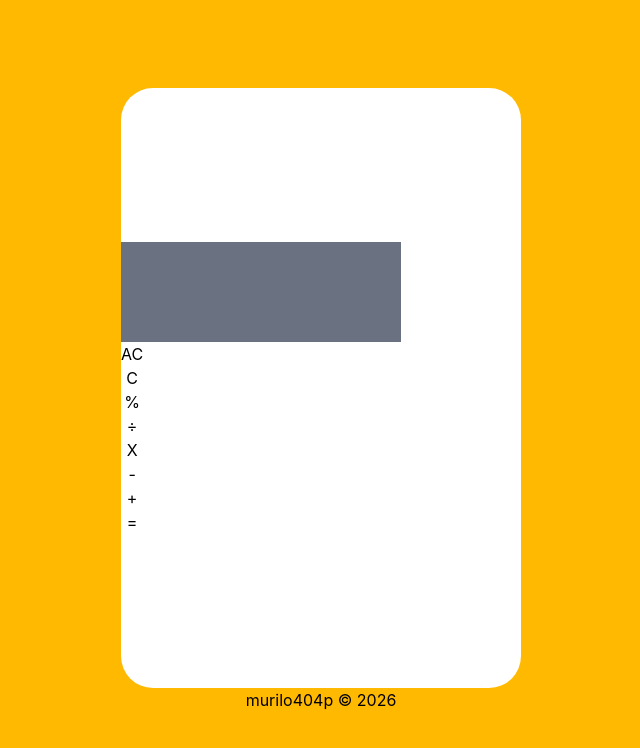
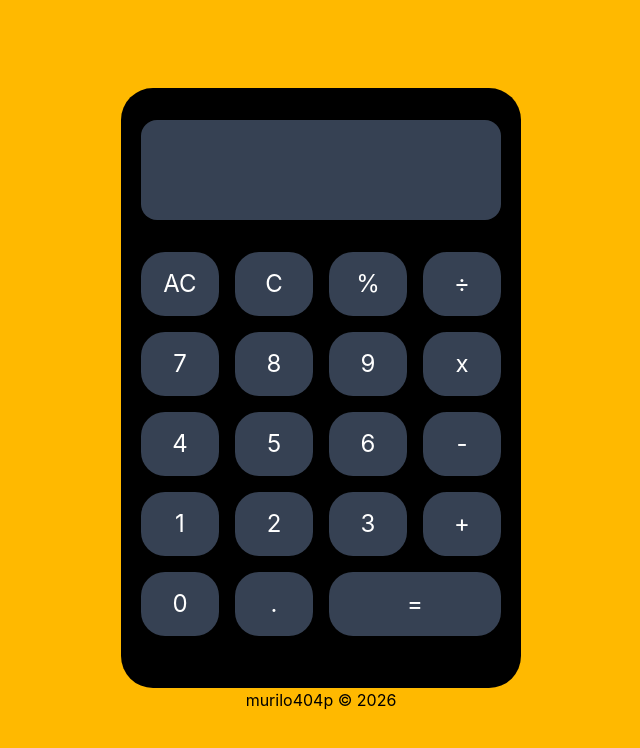
Before and after one commit to murilo404p/Calculator-TOP, a website built with Vite: page index.html in a window 1280 px wide. Shown: the whole page, without its empty margins (319-959 px from the left). Built offline with nearby package versions, Linux system fonts and the light colour scheme.

Commit message:
layout calculadora finzalido, fazer hovers

```diff
--- a/index.html
+++ b/index.html
@@ -8,19 +8,33 @@
     <link rel="stylesheet" href="./src/style.css">
   </head>
   <body class="bg-amber-400 flex justify-center items-center h-screen flex-col">
-    <section class="bg-white flex w-100 h-150 rounded-4xl justify-center items-start flex-col">
-      <div class="bg-gray-500 w-70 h-25 flex">
+    <section class="bg-black flex w-100 h-150 rounded-4xl items-center flex-col">
+      <div class="bg-gray-700 w-90 h-25 flex justify-start mt-8 rounded-2xl">
 
       </div>
-      <div class="flex flex-col">
-        <button id="allClear">AC</button>
-        <button id="clear">C</button>
-        <button id="remaider">%</button>
-        <button id="divide">÷</button>
-        <button id="mutiply">X</button>
-        <button id="minus">-</button>
-        <button id="plus">+</button>
-        <button id="plus">=</button>
+      <div class=" grid grid-cols-4 gap-4 w-90 mt-8">
+        <button id="allClear" class="btn">AC</button>
+        <button id="clear" class="btn">C</button>
+        <button id="remaider" class="btn">%</button>
+        <button id="divide" class="btn">÷</button>
+        <button id="digit-7" class="btn">7</button>
+        <button id="digit-8" class="btn">8</button>
+        <button id="digit-9" class="btn">9</button>
+        <button id="mutiply" class="btn">x</button>
+        <button id="digit-4" class="btn">4</button>
+        <button id="digit-5" class="btn">5</button>
+        <button id="digit-6" class="btn">6</button>
+        <button id="minus" class="btn">-</button>
+        <button id="digit-1" class="btn">1</button>
+        <button id="digit-2" class="btn">2</button>
+        <button id="digit-3" class="btn">3</button>
+        <button id="plus" class="btn">+</button>
+        <button id="digit-0" class="btn">0</button>
+        <button id="digit-point" class="btn">.</button>
+        <button id="equals" class="btn col-span-2">=</button>
+
+
+
       </div>
     </section>
     <footer>murilo404p © 2026</footer>
--- a/src/style.css
+++ b/src/style.css
@@ -1 +1,5 @@
 @import "tailwindcss";
+
+.btn {
+    @apply bg-gray-700 text-white p-4 rounded-3xl text-2xl;
+}
```
